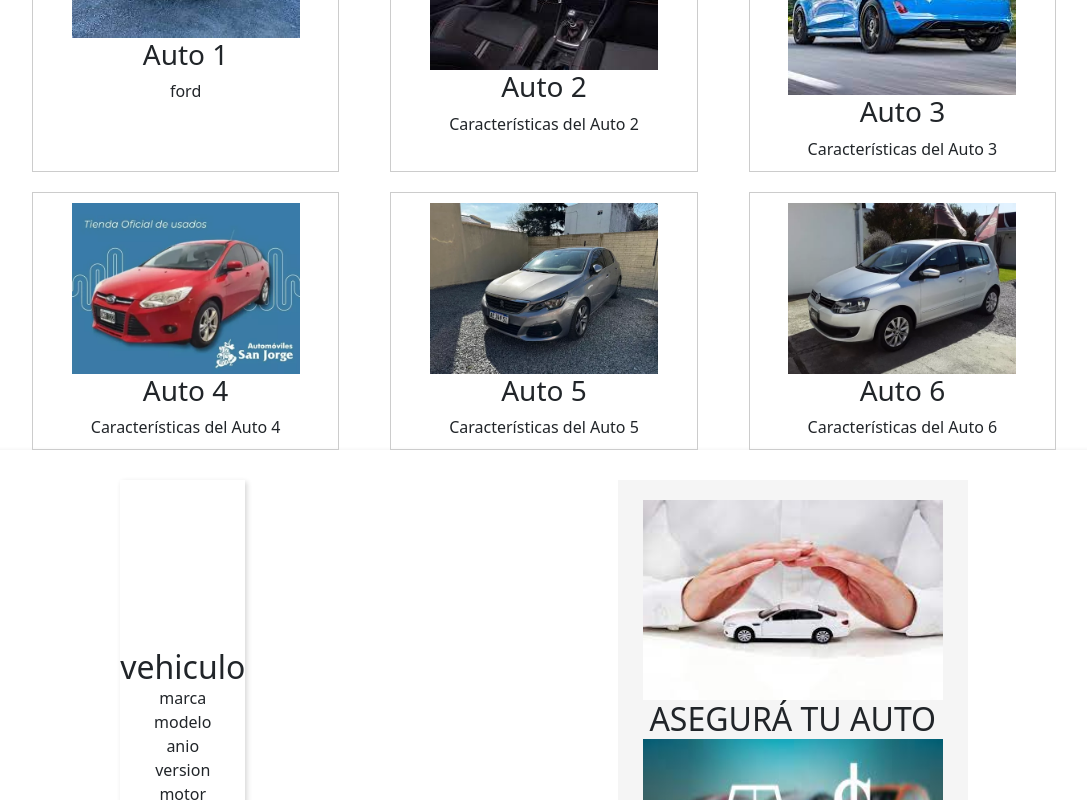
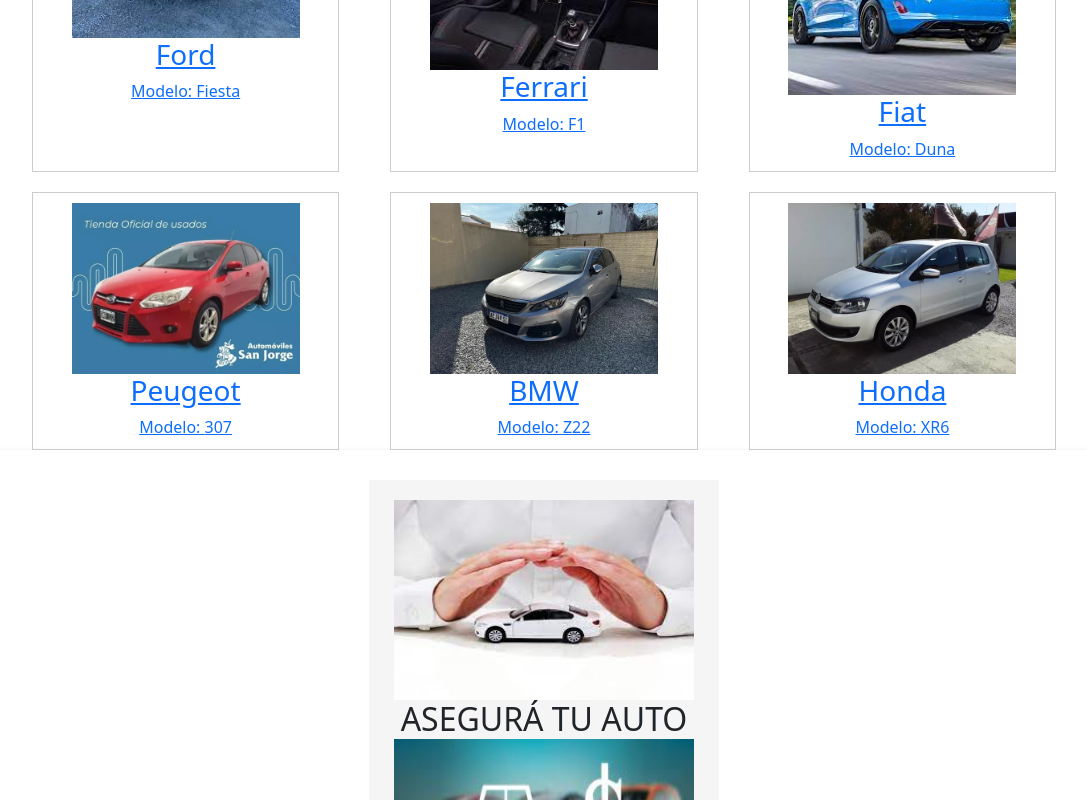
Before and after one commit to Ramiroaya/CarShop, a React (Create React App) app in the folder client/: page /vistas in a window 1280 px wide. Shown: the part 1200-2000 px from the top of the page, without its empty margins (96-1183 px from the left). Built offline with nearby package versions, Linux system fonts and the light colour scheme.

Commit message:
mostrar detalles

```diff
--- a/client/src/App.js
+++ b/client/src/App.js
@@ -14,6 +14,7 @@
 import IndexCredito from './pages/IndexCredito';
 import Legales from './components/navBarFooter/Legales';
 import Footer from './components/navBarFooter/Footer';
+import Detalles from './components/Detalles/Deetalles';
 
 
 function App() {
@@ -31,6 +32,7 @@
               <Route path="nosotros" element={<IndexNosotros />} />
               <Route path="contacto" element={<ContactoIndex />} />
               <Route path="vistas" element={<Vistas/>}/>
+              <Route path="/detalles" element={<Detalles/>}/>
               <Route path="/legales" element={<Legales/>}/>
               <Route path="*" element={<NoPage />} />
             </Route>
--- /dev/null
+++ b/client/src/components/Detalles/Deetalles.js
@@ -0,0 +1,30 @@
+import React from 'react';
+import { useParams } from 'react-router-dom'; // Importa "useParams" para obtener el ID del automóvil de la URL.
+import '../../css/detalles.css';
+
+
+const Detalles = ({ carData }) => {
+  const { id } = useParams(); // Obtiene el ID del automóvil de la URL.
+
+  // Busca el automóvil con el ID correspondiente.
+  const car = carData.find((car) => car.id === parseInt(id, 10));
+  console.log("error  auto", car);
+  if (!car) {
+    return <div><p>Automóvil no encontrado</p></div>;
+  }
+
+  return (
+    <div className="detalle-auto">
+      <p>muestra de pooo tyukhgshdshgggggggggg</p>
+      {/*  <img src={car.image} alt={`${car.marca} - ${car.modelo}`} />
+      <h2>{car.marca}</h2>
+      <p>Marca: {car.marca}</p> */}
+      {/* Agrega más detalles, como modelo, combustible y año, según tu estructura de datos. */}
+     {/*  <p>Modelo: {car.modelo}</p>
+      <p>Combustible: {car.combustible}</p>
+      <p>Año: {car.ano}</p>  */}
+    </div>
+  );
+};
+
+export default Detalles;
--- a/client/src/components/componentess/DatosDeAutos.js
+++ b/client/src/components/componentess/DatosDeAutos.js
@@ -1,4 +1,5 @@
 import React from 'react';
+import { NavLink, Outlet } from 'react-router-dom'; // Asumiendo que estás usando react-router-dom para la navegación.
 
 import muestraImagen1 from '../../images/fiestaImag/images2.jpg';
 import muestraImagen2 from '../../images/fiestaImag/images1.jpg';
@@ -7,42 +8,56 @@
 import muestraImagen5 from '../../images/fiestaImag/peugeop308.webp';
 import muestraImagen6 from '../../images/fiestaImag/volswaguen.webp';
 
-const carData = [
+import '../../css/detalles.css';
+
+ const carData = [
   {
     id: 1,
-    name: 'Auto 1',
+    marca: 'Ford',
+    modelo: 'Fiesta',
+    combustible: 'Gasolina',
+    ano: 2023,
     image: muestraImagen1,
-    characteristics: 'ford',
   },
   {
     id: 2,
-    name: 'Auto 2',
+    marca: 'Ferrari',
+    modelo: 'F1',
+    combustible: 'Gasolina',
+    ano: 2023,
     image: muestraImagen2,
-    characteristics: 'Características del Auto 2',
   },
   {
-    id:3,
-    name: 'Auto 3',
+    id: 3,
+    marca: 'Fiat',
+    modelo: 'Duna',
+    combustible: 'Gasolina',
+    ano: 2023,
     image: muestraImagen3,
-    characteristics: 'Características del Auto 3',
   },
   {
     id: 4,
-    name: 'Auto 4',
+    marca: 'Peugeot',
+    modelo: '307',
+    combustible: 'Gasolina',
+    ano: 2023,
     image: muestraImagen4,
-    characteristics: 'Características del Auto 4',
   },
   {
     id: 5,
-    name: 'Auto 5',
+    marca: 'BMW',
+    modelo: 'Z22',
+    combustible: 'Gasolina',
+    ano: 2023,
     image: muestraImagen5,
-    characteristics: 'Características del Auto 5',
   },
   {
     id: 6,
-    name: 'Auto 6',
+    marca: 'Honda',
+    modelo: 'XR6',
+    combustible: 'Gasolina',
+    ano: 2023,
     image: muestraImagen6,
-    characteristics: 'Características del Auto 6',
   },
 ];
 
@@ -56,21 +71,26 @@
       <div className="autos-arriba">
         {carsArriba.map((car) => (
           <div key={car.id} className="car-item">
-            <img src={car.image} alt={car.name} />
-            <h3>{car.name}</h3>
-            <p>{car.characteristics}</p>
+            <NavLink exact to={`/detalles/${car.id}`}>
+              <img src={car.image} alt={car.marca} />
+              <h3>{car.marca}</h3>
+              <p>Modelo: {car.modelo}</p>
+            </NavLink>
           </div>
         ))}
       </div>
       <div className="autos-abajo">
         {carsAbajo.map((car) => (
           <div key={car.id} className="car-item">
-            <img src={car.image} alt={car.name} />
-            <h3>{car.name}</h3>
-            <p>{car.characteristics}</p>
+            <NavLink exact to={`/detalles/${car.id}`}>
+              <img src={car.image} alt={car.marca} />
+              <h3>{car.marca}</h3>
+              <p>Modelo: {car.modelo}</p>
+            </NavLink>
           </div>
         ))}
       </div>
+      <Outlet />
     </div>
   );
 };
--- a/client/src/components/componentess/autosIndex.js
+++ b/client/src/components/componentess/autosIndex.js
@@ -1,7 +1,7 @@
 import React from 'react'
 
 import Banner from '../banner';
-import Descripcion from './descripcion';
+
 import DatosDeAutos from './DatosDeAutos';
 
 
@@ -9,6 +9,7 @@
 import Segurosyfinanciacion from './segurosyfinanciaciones';
 
 import '../../css/autosIndex.css';
+
 
 
 
@@ -23,14 +24,17 @@
         <ImageCarrusel/>
 
       </div>
+
       <div>
+
       <DatosDeAutos/>
 
       </div>
 
       <div className='prueba2'>
-        <Descripcion/>
+
         <Segurosyfinanciacion/>
+
       </div>
 
 
--- a/client/src/components/componentess/descripcion.js
+++ /dev/null
@@ -1,20 +0,0 @@
-import React from 'react'
-
-import "../../css/autosIndex.css";
-
-
-function Descripcion({vehiculo="vehiculo",marca="marca",modelo="modelo",anio="anio",version="version",motor="motor",combustible="combustible" }) {
-  return (
-    <div className='Descripcion'>
-        <h2>{vehiculo}</h2>
-        <p>{marca}</p>
-        <p>{modelo}</p>
-        <p>{anio}</p>
-        <p>{version}</p>
-        <p>{motor}</p>
-        <p>{combustible}</p>
-    </div>
-  );
-  }
-
-export default Descripcion;
--- /dev/null
+++ b/client/src/css/detalles.css
@@ -0,0 +1,27 @@
+/* detalles.css */
+
+.detalle-auto {
+    display: flex;
+    flex-direction: column;
+    align-items: center;
+    margin: 20px;
+    text-align: center;
+  }
+
+  .detalle-auto img {
+    max-width: 100%;
+    height: auto;
+    border: 1px solid #ddd;
+    border-radius: 5px;
+    margin: 10px 0;
+  }
+
+  .detalle-auto h2 {
+    font-size: 1.5rem;
+    margin: 10px 0;
+  }
+
+  .detalle-auto p {
+    font-size: 1rem;
+    margin: 5px 0;
+  }
--- a/client/src/pages/layout.js
+++ b/client/src/pages/layout.js
@@ -11,6 +11,7 @@
                 <li>
                     <Link to="/vistas">otra</Link>
                 </li>
+
             </ul>
         </nav>
         <hr />
```
Also changed, not shown: client/src/components/AutoItem/AutoItem.js (added, +15 -0 lines), client/src/components/componentess/ImagenesDiferentes.js (deleted, +0 -26 lines), client/src/components/componentess/contactos.js (deleted, +0 -18 lines), client/src/pages/indexdetalles.js (added, +13 -0 lines).
